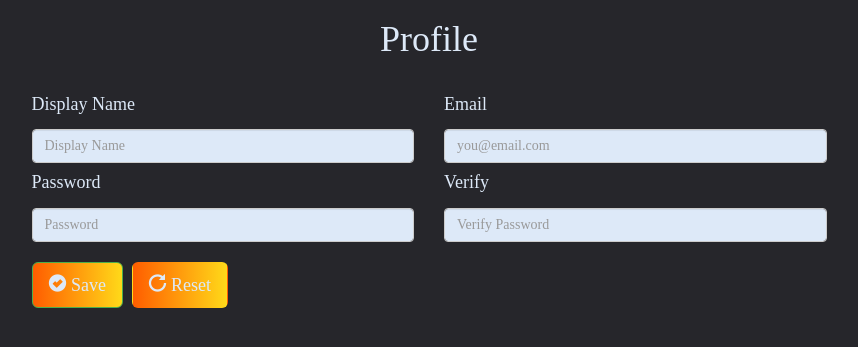
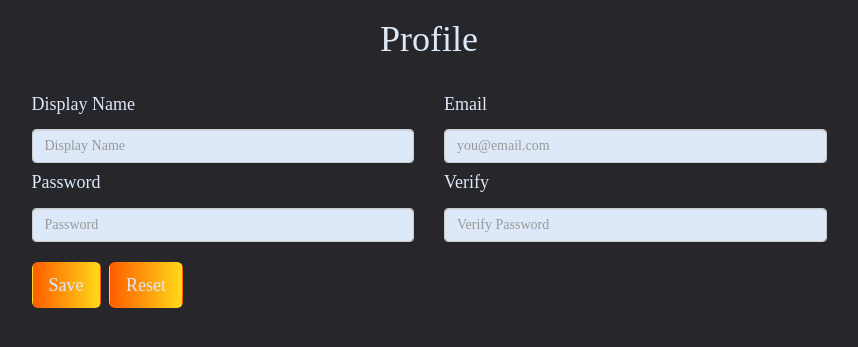
Before and after one commit to RGBHack/Spark, a Flask app: page /profile in a window 1280 px wide. Shown: the top 347 px of the page, without its empty margins (211-1069 px from the left). Run offline with Flask 2, Linux system fonts and the light colour scheme; some libraries are stand-ins or nearby versions; some web fonts are replaced.

Commit message:
fix buttons on profile

```diff
--- a/server/src/templates/profile.html
+++ b/server/src/templates/profile.html
@@ -160,10 +160,8 @@ h1, h2, h3, h4, h5, p {
                         <div class="form-group">
                             <div class="col-xs-12">
                                 <br>
-                                <button class="btn btn-lg btn-success" type="submit"><i
-                                        class="glyphicon glyphicon-ok-sign"></i> Save</button>
-                                <button class="btn btn-lg" type="reset"><i class="glyphicon glyphicon-repeat"></i>
-                                    Reset</button>
+                                <button class="btn btn-lg" type="submit">Save</button>
+                                <button class="btn btn-lg" type="reset">Reset</button>
                             </div>
                         </div>
                     </form>
```
